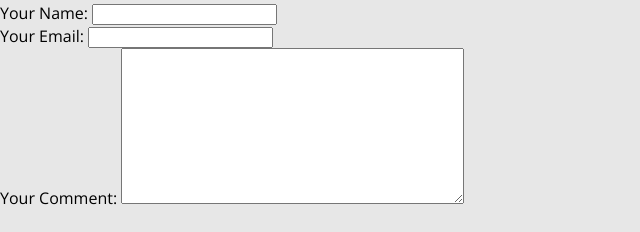
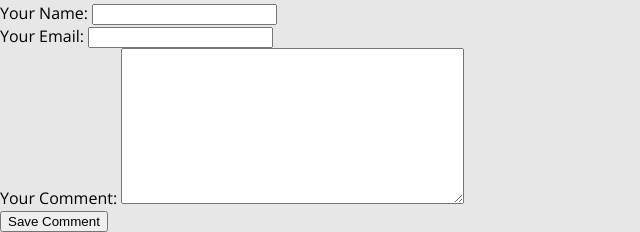
Before and after one commit to MBANS8A1/Misc_Blogs_Site, a Django app: a page that uses blogs_site/blog/templates/blog/post-detail.html in a window 1280 px wide. Shown: the part 802-1034 px from the top of the page, without its empty margins (0-640 px from the left). Before the commit the page ends 1007 px from the top, so only its background shows below. Run offline with Django 5.2, Linux system fonts and the light colour scheme; data comes from the database, SQL or seed files in the repository.

Commit message:
I added a <button> within the post-detail.html template, which is nested in the <form> element. I will add the functionality for it later.

```diff
--- a/blogs_site/blog/templates/blog/post-detail.html
+++ b/blogs_site/blog/templates/blog/post-detail.html
@@ -30,6 +30,7 @@
  <div>
     <form>
       {{ comment_form }}
+      <button>Save Comment</button>
     </form>
  </div>
 {% endblock %}
```
